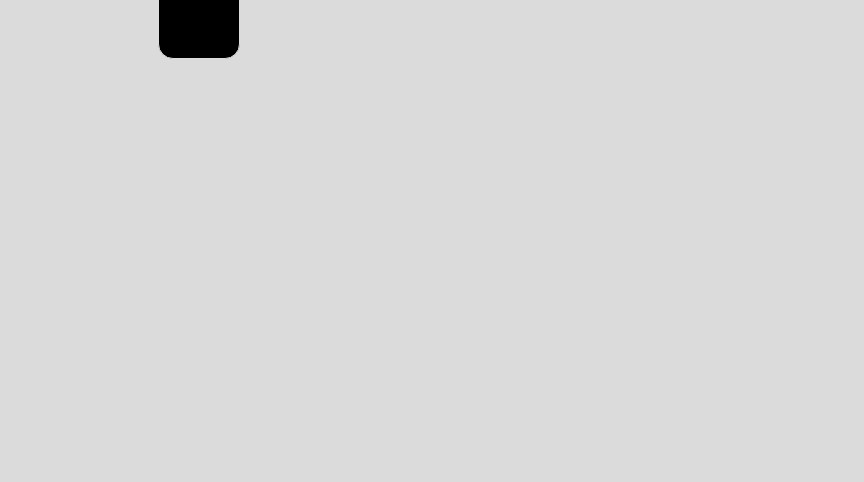
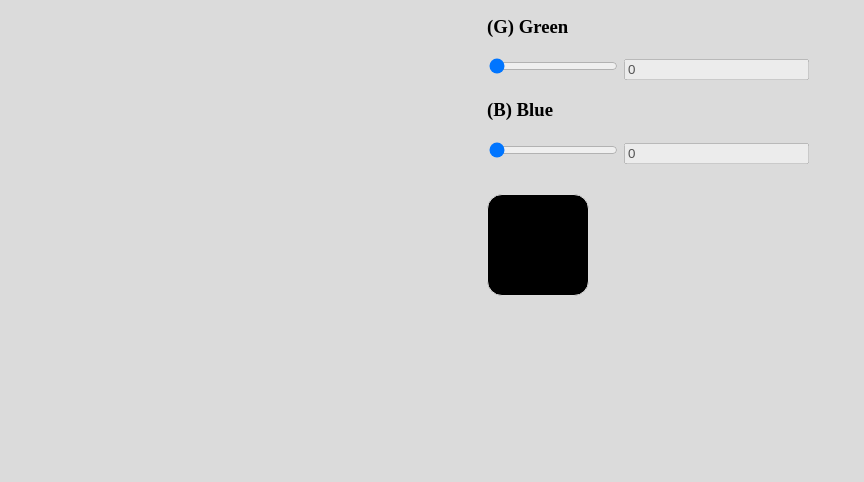
Before and after one commit to robertabononi/modulo1-igti, a plain HTML site: page index.html in a window 1280 px wide. Shown: the part 334-816 px from the top of the page, without its empty margins (0-864 px from the left). Drawn offline with Linux system fonts and the light colour scheme.

Commit message:
styling css

```diff
--- a/index.html
+++ b/index.html
@@ -14,7 +14,7 @@
 
 <body>
 
-  <div class="content">
+  <div id="content">
 
     <h1>RGB</h1>
 
@@ -42,6 +42,7 @@
         readonly
         disabled
       >
+
     </div>
 
     <div class="green">
--- a/style.css
+++ b/style.css
@@ -1,15 +1,25 @@
 body {
   background: #dbdbdb;
+  height: 100vh;
+  width: 100vw;
+
+  position: relative;
+
+  display: flex;
   align-items: center;
+  justify-content: center;
+
+  overflow: hidden;
 }
 
+
 #rgbColor {
-  width: 80px;
-  height: 80px;
-  margin-left: 150px;
+  width: 100px;
+  height: 100px;
   border: 1px solid #ddd;
   background-color: black;
   border-radius: 15px;
+  margin-top: 30px;
 }
 
 .slider-wrapper {
```
